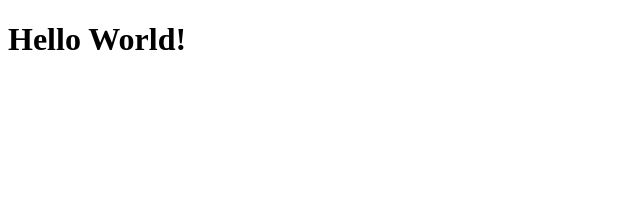
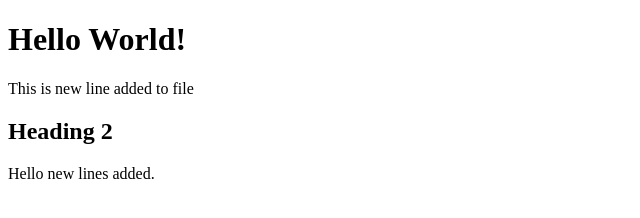
Before and after one commit to maulik-karvish/project1, a plain HTML site: page index.html in a window 1280 px wide. Shown: the whole page, without its empty margins (0-640 px from the left). Drawn offline with Linux system fonts and the light colour scheme.

Commit message:
code change in indefile

```diff
--- a/index.html
+++ b/index.html
@@ -8,6 +8,11 @@
 <body>
   <div>
     <h1>Hello World!</h1>
+    <p>This is new line added to file</p>
+    <div>
+      <h2>Heading 2</h2>
+      <p>Hello new lines added.</p>
+    </Div>
   </div>
 </body>
 </html>
```
